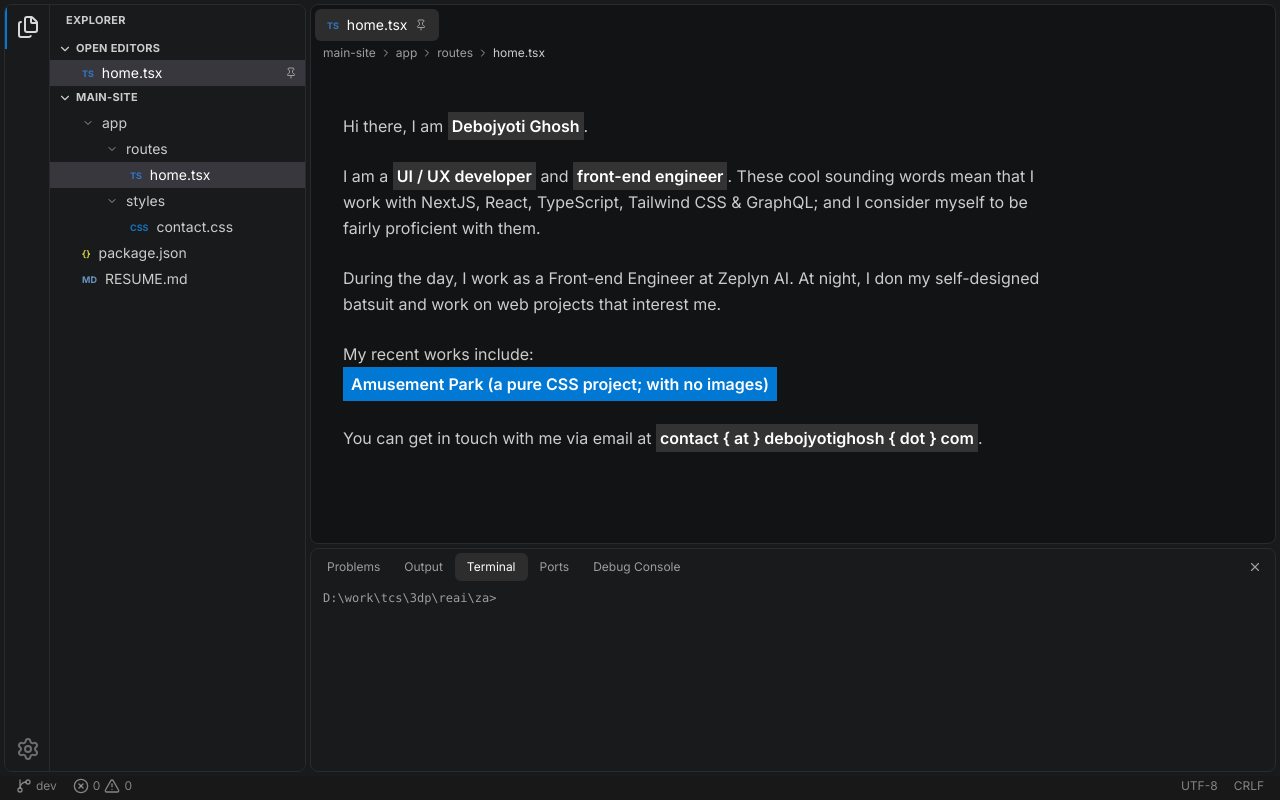
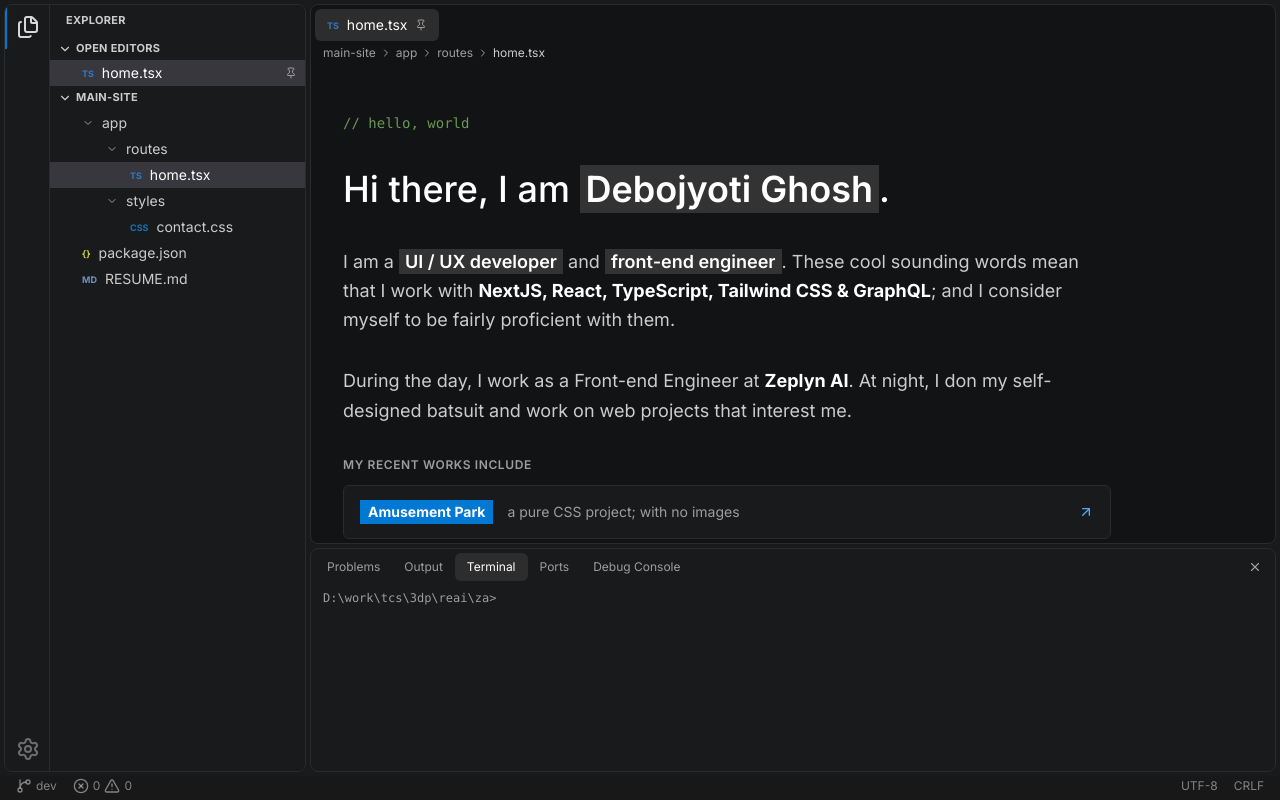
Before and after one commit to gdebojyoti/main-site, a Next.js app: page / in a window 1280 px wide. Built offline with nearby package versions, Linux system fonts and the light colour scheme.

Commit message:
Home page UI updated.

```diff
--- a/app/globals.css
+++ b/app/globals.css
@@ -41,6 +41,11 @@
   --color-editor-chip: var(--editor-chip-bg);
   --color-editor-chip-foreground: var(--editor-chip-fg);
   --color-editor-chip-border: var(--editor-chip-border);
+
+  /* code-like bits and link cards within file content (HomeFile, etc) */
+  --color-editor-comment: var(--editor-comment-fg);
+  --color-editor-card: var(--editor-card-bg);
+  --color-editor-outline: var(--editor-outline-border);
 
   /* buttons */
   --color-button: var(--button-bg);
@@ -114,6 +119,9 @@
   --editor-chip-bg: #f1f5f9;
   --editor-chip-fg: #0f172a;
   --editor-chip-border: #cbd5e1;
+  --editor-comment-fg: #008000;
+  --editor-card-bg: #f8fafc;
+  --editor-outline-border: #cbd5e1;
 
   --button-bg: #2563eb;
   --button-hover-bg: #1d4ed8;
@@ -171,10 +179,13 @@
   --editor-highlight-fg: #ffffff;
   --editor-emphasis-fg: #ffffff;
   --editor-marker-fg: #6e6e6e;
-  --editor-link-fg: #0078d4;
+  --editor-link-fg: #4daafc;
   --editor-chip-bg: #1a1b1c;
   --editor-chip-fg: #cccccc;
   --editor-chip-border: #3c3c3c;
+  --editor-comment-fg: #6a9955;
+  --editor-card-bg: #191a1b;
+  --editor-outline-border: #333333;
 
   --button-bg: #0078d4;
   --button-hover-bg: #026ec1;
@@ -236,6 +247,9 @@
   --editor-chip-bg: #191620;
   --editor-chip-fg: #cccccc;
   --editor-chip-border: #ff003c80;
+  --editor-comment-fg: #d1ee5980;
+  --editor-card-bg: #191620;
+  --editor-outline-border: #ff003c80;
 
   --button-bg: #ff003c;
   --button-hover-bg: #d10032;
--- a/vsc/editorArea/files/HomeFile.tsx
+++ b/vsc/editorArea/files/HomeFile.tsx
@@ -1,44 +1,96 @@
-const HIGHLIGHT_CLASS = "bg-editor-highlight p-1 font-semibold text-editor-highlight-foreground";
-const LINK_HIGHLIGHT_CLASS =
-  "inline-block bg-accent px-2 py-1 font-semibold text-editor-highlight-foreground no-underline hover:opacity-80";
+import { ArrowUpRight } from "lucide-react";
+import Link from "next/link";
+import { FILE_ROUTES } from "../../files";
+
+// same as the highlights in ResumeFile; cloned decoration keeps the padding on both halves when one wraps
+const HIGHLIGHT_CLASS =
+  "box-decoration-clone bg-editor-highlight px-1.5 py-0.5 font-semibold text-editor-highlight-foreground";
+const PARAGRAPH_CLASS = "text-base leading-7 @xl:text-lg @xl:leading-relaxed";
+const LINK_CLASS = "inline-flex items-center gap-0.5 text-editor-link hover:underline";
+const COMMAND_CLASS =
+  "rounded-sm border border-editor-outline px-3 py-3 text-center font-mono text-sm hover:border-accent @xl:py-2";
 
 const HomeFile = () => {
   return (
-    <div className="max-w-3xl px-8 py-12 text-editor-foreground">
-      {/* <h1 className="text-2xl font-semibold text-editor-foreground">Debojyoti Ghosh</h1>
-      <p className="mt-1 text-muted-foreground">UI / UX Developer &amp; Front-end Engineer</p> */}
+    <div className="@container">
+      <div className="box-content max-w-3xl space-y-6 px-8 py-12 text-editor-foreground @xl:space-y-8 [&_strong]:text-editor-emphasis">
+        <p className="font-mono text-sm text-editor-comment">{"// hello, world"}</p>
 
-      <p className="leading-relaxed text-editor-foreground">
-        Hi there, I am <strong className={HIGHLIGHT_CLASS}>Debojyoti Ghosh</strong>.
-      </p>
+        <h1 className="text-3xl leading-snug font-medium text-editor-emphasis @xl:text-4xl">
+          Hi there, I am <span className={HIGHLIGHT_CLASS}>Debojyoti Ghosh</span>.
+        </h1>
 
-      <p className="mt-6 leading-relaxed text-editor-foreground">
-        I am a <strong className={HIGHLIGHT_CLASS}>UI / UX developer</strong> and{" "}
-        <strong className={HIGHLIGHT_CLASS}>front-end engineer</strong>.
-        These cool sounding words mean that I work with NextJS, React, TypeScript, Tailwind CSS & GraphQL; and I consider myself to be fairly proficient with them.
-      </p>
+        <p className={PARAGRAPH_CLASS}>
+          I am a <span className={`${HIGHLIGHT_CLASS} whitespace-nowrap`}>UI / UX developer</span> and{" "}
+          <span className={`${HIGHLIGHT_CLASS} whitespace-nowrap`}>front-end engineer</span>. These cool sounding
+          words mean that I work
+          with <strong>NextJS, React, TypeScript, Tailwind CSS & GraphQL</strong>; and I consider myself to be fairly
+          proficient with them.
+        </p>
 
-      <p className="mt-6 leading-relaxed text-editor-foreground">
-        During the day, I work as a Front-end Engineer at Zeplyn AI.
-        At night, I don my self-designed batsuit and work on web projects that interest me.
-      </p>
+        <p className={PARAGRAPH_CLASS}>
+          During the day, I work as a Front-end Engineer at <strong>Zeplyn AI</strong>. At night, I don my
+          self-designed batsuit and work on web projects that interest me.
+        </p>
 
-      <p className="mt-6 leading-relaxed text-editor-foreground">
-        My recent works include:
-        <br />
-        <a href="https://css-park.debojyotighosh.com/" className={LINK_HIGHLIGHT_CLASS} target="_blank">
-          Amusement Park (a pure CSS project; with no images)
-        </a>
-        {/* Project Tiles (a web based game; in progress) */}
-        {/* Flappy Bird (a web version) */}
-      </p>
+        <section>
+          <h2 className="text-xs font-semibold tracking-wider text-muted-foreground uppercase">
+            My recent works include
+          </h2>
+          <ul className="mt-3 space-y-3">
+            {worksData.map((work) => (
+              <li key={work.url}>
+                {/* stacked on narrow editors: name + arrow on top, description below */}
+                <a
+                  href={work.url}
+                  target="_blank"
+                  className="flex flex-wrap items-center gap-x-3.5 gap-y-3 rounded-md border border-border bg-editor-card p-3.5 text-sm hover:border-accent @xl:px-4"
+                >
+                  <span className="bg-accent px-2 py-0.5 font-bold text-editor-highlight-foreground">{work.name}</span>
+                  <span className="order-last basis-full text-muted-foreground @xl:order-0 @xl:basis-auto">
+                    {work.description}
+                  </span>
+                  <ArrowUpRight className="ml-auto h-4 w-4 shrink-0 text-editor-link" />
+                </a>
+              </li>
+            ))}
+          </ul>
+        </section>
 
-      <p className="mt-6 leading-relaxed text-editor-foreground">
-        You can get in touch with me via email at{" "}
-        <strong className={HIGHLIGHT_CLASS}>{"contact { at } debojyotighosh { dot } com"}</strong>.
-      </p>
+        <p className={PARAGRAPH_CLASS}>
+          You can get in touch with me via email at{" "}
+          <span className={HIGHLIGHT_CLASS}>{"contact { at } debojyotighosh { dot } com"}</span>, or find me on{" "}
+          <a href="https://www.linkedin.com/in/gdebojyoti/" className={LINK_CLASS} target="_blank">
+            LinkedIn <ArrowUpRight className="h-3 w-3" />
+          </a>{" "}
+          and{" "}
+          <a href="https://github.com/gdebojyoti/" className={LINK_CLASS} target="_blank">
+            GitHub <ArrowUpRight className="h-3 w-3" />
+          </a>
+          .
+        </p>
+
+        <div className="grid grid-cols-2 gap-2 @xl:flex @xl:gap-2.5">
+          <Link href={FILE_ROUTES.resume} className={COMMAND_CLASS}>
+            <span className="text-editor-marker">$</span> cd ./resume
+          </Link>
+          <Link href={FILE_ROUTES.contact} className={COMMAND_CLASS}>
+            <span className="text-editor-marker">$</span> cd ./contact
+          </Link>
+        </div>
+      </div>
     </div>
   );
 };
 
+const worksData = [
+  {
+    name: "Amusement Park",
+    description: "a pure CSS project; with no images",
+    url: "https://css-park.debojyotighosh.com/",
+  },
+  // { name: "Project Tiles", description: "a web based game; in progress" },
+  // { name: "Flappy Bird", description: "a web version" },
+];
+
 export default HomeFile;
```
